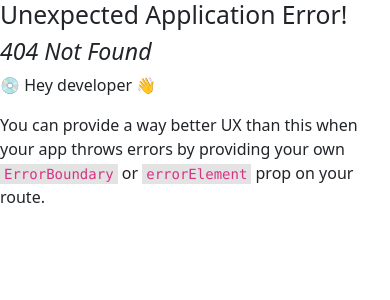
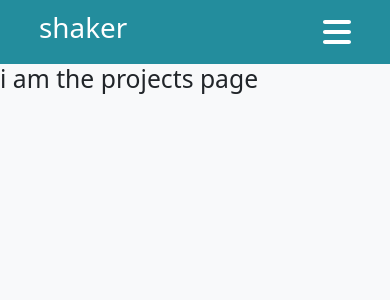
Before and after one commit to Mouhamad-Shaker-1/my-profile, a React (Vite) app: page /projects in a window 390 px wide. Before the commit this address had no page. Shown: the top 300 px of the page. Built offline with nearby package versions, Linux system fonts and the light colour scheme.

Commit message:
making the header responsive

```diff
--- a/package.json
+++ b/package.json
@@ -10,6 +10,11 @@
     "preview": "vite preview"
   },
   "dependencies": {
+    "@fortawesome/fontawesome-svg-core": "^6.5.2",
+    "@fortawesome/free-brands-svg-icons": "^6.5.2",
+    "@fortawesome/free-regular-svg-icons": "^6.5.2",
+    "@fortawesome/free-solid-svg-icons": "^6.5.2",
+    "@fortawesome/react-fontawesome": "^0.2.0",
     "bootstrap": "^5.3.3",
     "react": "^18.2.0",
     "react-dom": "^18.2.0",
--- a/src/App.css
+++ b/src/App.css
@@ -22,19 +22,40 @@
     text-decoration: none;
     margin-left: 1em;
     color: #fff;
+    /* display: block; */
+    margin-top: .4em;
 }
 
-.border {
-    border: 2px solid black;
+.navlink:hover, .active {
+    color: #032c34;
+    font-weight: bolder;
 }
 
+.logo {
+    color: #fff;
+}
 
-.navlink:hover, .active {
-    color: #000;
+.icon-list {
+    font-size: 2rem;
+    color: #fff;
 }
 
 
 
-.logo {
-    color: #fff;
+/* ======= navbar medai ====== */
+
+@media (min-width: 500px) {
+    .icon-list {
+        display: none;
+    }
+
+    .contianer-header {
+        display: flex;
+        justify-content: space-between;
+        align-items: center;
+    }
 }
+
+
+
+/* ======= navbar medai ====== */
--- a/src/App.jsx
+++ b/src/App.jsx
@@ -10,6 +10,7 @@ import {
 import Home from './pages/Home'
 import About from './pages/About'
 import Contect from './pages/Contect'
+import Projects from './pages/Projects'
 import Layout from './components/Layout'
 
 function App() {
@@ -19,6 +20,7 @@ function App() {
       <Route index element={<Home />} />
       <Route path='about' element={<About />} />
       <Route path='contect' element={<Contect />} />
+      <Route path='projects' element={<Projects />} />
     </Route>
   ))
 
--- a/src/components/Navbar.jsx
+++ b/src/components/Navbar.jsx
@@ -1,11 +1,25 @@
 import { NavLink } from "react-router-dom"
+import { useState } from "react"
+
+import { FontAwesomeIcon } from '@fortawesome/react-fontawesome'
+import { faBars } from '@fortawesome/free-solid-svg-icons'
 
 export default function Navbar() {
+
+    const [showNavbar, setShowNavbar] = useState(false)
+
+    function toggleNavbarSmallScreen() {
+        setShowNavbar(prevShowNavbar => !prevShowNavbar)
+    }
+
     return (
-        <header className="bg-secondary">
-            <div className="contianer flex-space-between">
-                <h1 className="logo">shaker</h1>
-                <nav>
+        <header>
+            <div className="contianer contianer-header">
+                <div className="flex-space-between">
+                    <h1 className="logo">shaker</h1>
+                    <FontAwesomeIcon onClick={toggleNavbarSmallScreen} className="icon-list" icon={faBars} />
+                </div>
+                {showNavbar && <nav>
 
                     <NavLink className={({isActive}) => {{
                         return `navlink ${isActive && "active"}`
@@ -21,11 +35,17 @@ export default function Navbar() {
 
                     <NavLink className={({isActive}) => {
                         return `navlink ${isActive && "active"}`
+                    }} to="projects">
+                        projects
+                    </NavLink>
+
+                    <NavLink className={({isActive}) => {
+                        return `navlink ${isActive && "active"}`
                     }} to="contect">
                         contect
                     </NavLink>
 
-                </nav>
+                </nav>}
             </div>
         </header>
     )
--- a/src/index.css
+++ b/src/index.css
@@ -1,11 +1,29 @@
+
+
+header {
+    min-height: 3.2rem;
+    padding: .7em 0;
+    background-color: #238D9D;
+}
+
+
+nav {
+    display: flex;
+    flex-direction: column;
+    justify-content: center;
+    align-items: center;
+    transition-delay: 2s ;
+}
 
 
 
-header {
-    height: 5.2rem;
+@media (min-width: 500px) {
+    nav {
+        flex-direction: row;
+        display: flex;
+    }
 }
 
-main {
-    height: 100vh;
-    background-color: black;
+section {
+    height: calc(100vh - 5.2rem);
 }
--- a/src/pages/About.jsx
+++ b/src/pages/About.jsx
@@ -3,6 +3,8 @@
 
 export default function About() {
     return (
-        <h1>i am the About</h1>
+        <section>
+            <h1>i am the About</h1>
+        </section>
     )
 }
--- a/src/pages/Contect.jsx
+++ b/src/pages/Contect.jsx
@@ -3,6 +3,8 @@
 
 export default function Contect() {
     return (
-        <h1>i am the Contect</h1>
+        <section>
+            <h1>i am the Contect</h1>
+        </section>
     )
 }
--- a/src/pages/Home.jsx
+++ b/src/pages/Home.jsx
@@ -1,8 +1,11 @@
 
-
+import computerImg from "../assets/computer.jpg"
 
 export default function Home() {
     return (
-        <h1>i am the home</h1>
+        <section>
+            <h1>i am the home</h1>
+            {/* <img src={computerImg} alt="" /> */}
+        </section>
     )
 }
--- /dev/null
+++ b/src/pages/Projects.jsx
@@ -0,0 +1,9 @@
+
+
+export default function Projects() {
+    return (
+        <section>
+            <h2>i am the projects page</h2>
+        </section>
+    )
+}
```
Also changed, not shown: src/assets/computer.jpg (added), 1 other file (tests, documents, lock files or other folders).
